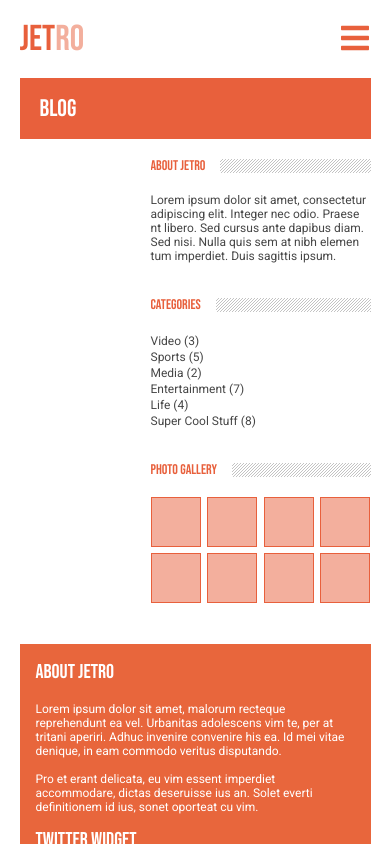
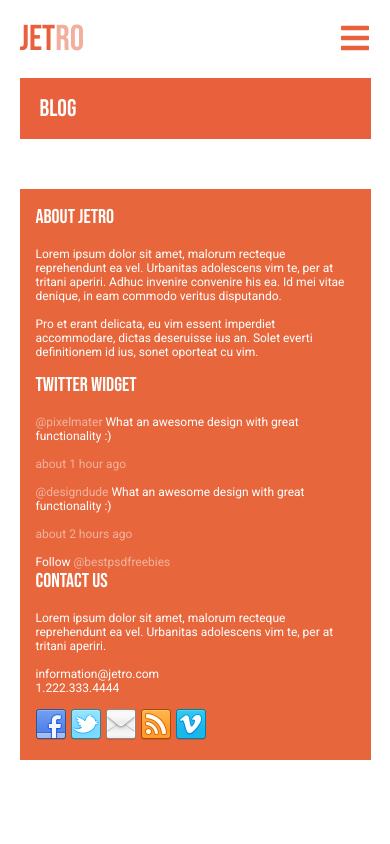
Before and after one commit to yap8/react-jetro, a React (Create React App) app: page /blog in a window 390 px wide. Shown: the top 844 px of the page. Built offline with nearby package versions, Linux system fonts and the light colour scheme; what react-google-maps would draw is missing.

Commit message:
made aside responsive

```diff
--- a/src/components/Aside/Aside.styled.js
+++ b/src/components/Aside/Aside.styled.js
@@ -1,7 +1,11 @@
 import { Link } from "react-router-dom"
 import styled from "styled-components"
 
-export const Wrapper = styled.aside``
+export const Wrapper = styled.aside`
+  @media screen and (max-width: 940px) {
+    display: none;
+  }
+`
 
 export const Inner = styled.div`
   width: 220px;
--- a/src/components/PageContent/PageContent.styled.js
+++ b/src/components/PageContent/PageContent.styled.js
@@ -5,4 +5,7 @@ export const Wrapper = styled.div`
   max-width: 675px;
   margin-right: 20px;
   margin-bottom: 30px;
+  @media screen and (max-width: 940px) {
+    margin-right: 0;
+  }
 `
```
